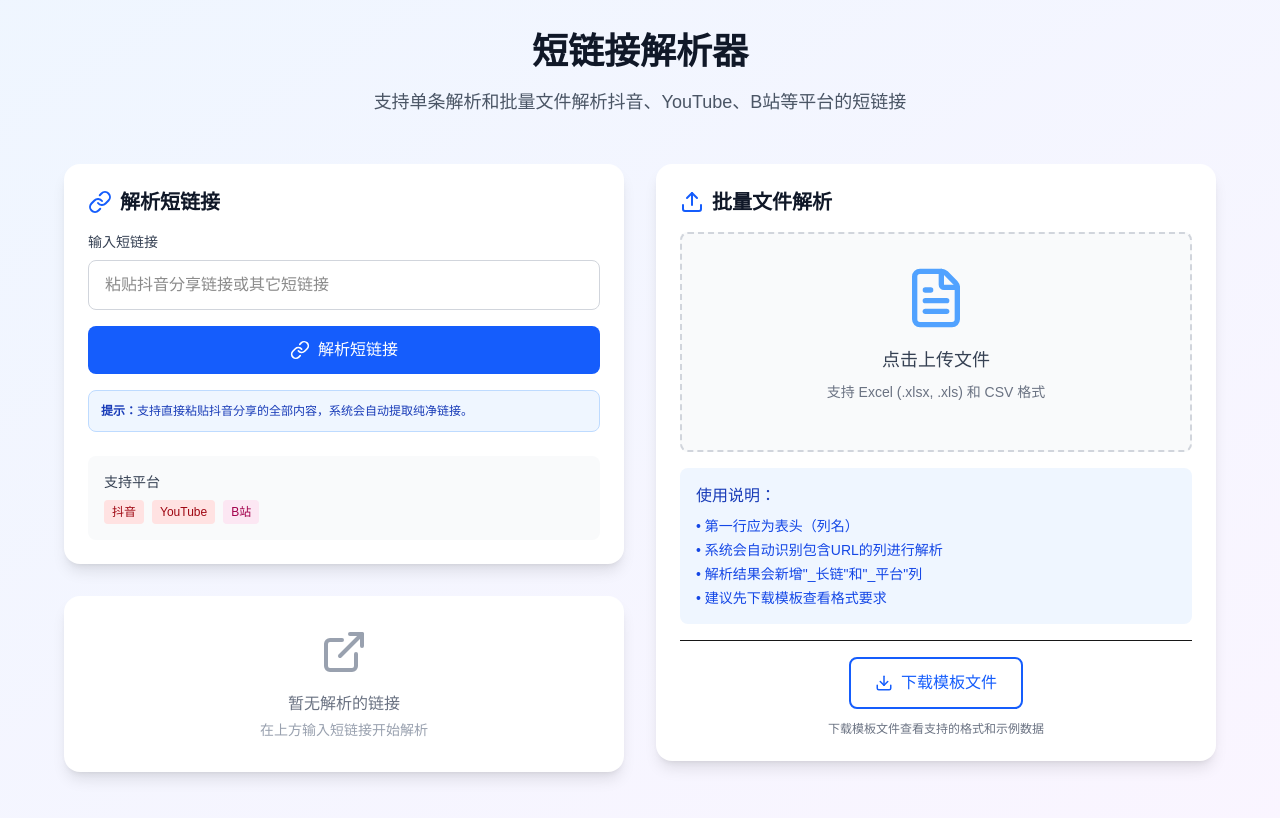
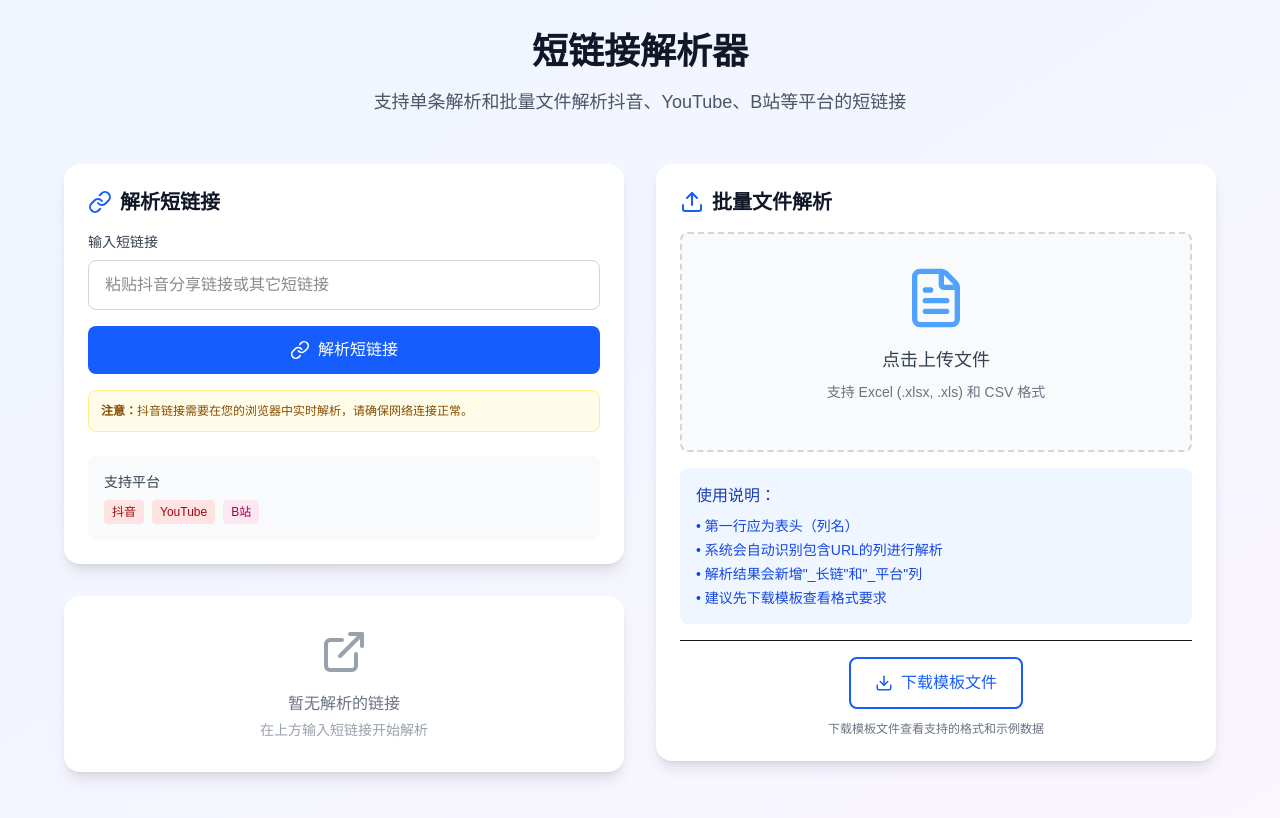
Before and after one commit to chumingke/url-shortener, a Next.js app: page / in a window 1280 px wide. Shown: the top 818 px of the page. Built offline with nearby package versions, Linux system fonts and the light colour scheme.

Commit message:
feat: 抖音链接强制客户端解析以绕过Vercel限制

```diff
--- a/components/UrlForm.tsx
+++ b/components/UrlForm.tsx
@@ -19,47 +19,42 @@ export function UrlForm({ onSuccess }: UrlFormProps) {
     setError('');
 
     try {
-      // === 修复的抖音链接清理逻辑 ===
+      // === 抖音链接清理逻辑 ===
       let cleanUrl = longUrl.trim();
 
       // 处理抖音特有的分享格式（包含说明文字的链接）
       if (cleanUrl.includes('v.douyin.com')) {
         console.log('检测到抖音链接，原始输入:', cleanUrl);
 
-        // 如果是标准短链（长度较短，没有多余文本），不需要清理
-        if (cleanUrl.length < 50 && cleanUrl.match(/^https?:\/\/v\.douyin\.com\/[^\/\s]+\/?$/)) {
-          console.log('标准抖音短链，无需清理');
-          // 确保以斜杠结尾
+        // 提取纯净的抖音URL
+        const urlMatch = cleanUrl.match(/(https?:\/\/v\.douyin\.com\/[^\/\s]+\/)/);
+        if (urlMatch) {
+          cleanUrl = urlMatch[0];
+          console.log('清理后的抖音链接:', cleanUrl);
+        } else {
+          // 如果匹配失败，确保格式正确
           if (!cleanUrl.endsWith('/')) {
             cleanUrl += '/';
           }
-        } else {
-          // 包含说明文字的抖音分享链接，需要清理
-          const urlMatch = cleanUrl.match(/(https?:\/\/v\.douyin\.com\/[^\/\s]+)\/?/);
-          if (urlMatch) {
-            cleanUrl = urlMatch[1] + '/'; // 确保有斜杠
-            console.log('清理抖音链接:', { 原始: longUrl, 清理后: cleanUrl });
-          }
         }
       }
-      // === 清理逻辑结束 ===
 
-      console.log('最终提交的URL:', cleanUrl);
+      console.log('最终提交URL:', cleanUrl);
 
       const response = await fetch('/api/shorten', {
         method: 'POST',
         headers: {
           'Content-Type': 'application/json',
         },
-        body: JSON.stringify({ longUrl: cleanUrl }), // 使用清理后的URL
+        body: JSON.stringify({ longUrl: cleanUrl }),
       });
 
       const result = await response.json();
 
       if (result.success) {
-        // 检查是否需要客户端解析
-        if (result.data.needsClientParse) {
-          console.log('需要客户端解析:', result.data.normalizedUrl);
+        // === 关键修改：抖音链接强制走客户端解析 ===
+        if (result.data.platform === 'douyin') {
+          console.log('抖音链接，强制客户端解析:', result.data.normalizedUrl);
           await handleClientSideParse(result.data);
         } else {
           onSuccess(result.data);
@@ -75,18 +70,24 @@ export function UrlForm({ onSuccess }: UrlFormProps) {
     }
   };
 
-  // 新增：客户端解析函数
+  // 客户端解析函数
   const handleClientSideParse = async (urlData: any) => {
     try {
       setLoading(true);
-      console.log('开始客户端解析抖音链接:', urlData.normalizedUrl);
+      console.log('=== 开始客户端解析抖音链接 ===');
+      console.log('解析URL:', urlData.normalizedUrl);
 
       // 使用代理API获取重定向信息
       const proxyResponse = await fetch(`/api/proxy?url=${encodeURIComponent(urlData.normalizedUrl)}`);
+
+      if (!proxyResponse.ok) {
+        throw new Error('代理服务暂时不可用');
+      }
+
       const proxyResult = await proxyResponse.json();
 
       if (proxyResult.error) {
-        throw new Error(`客户端解析失败: ${proxyResult.error}`);
+        throw new Error(proxyResult.error);
       }
 
       console.log('代理响应:', proxyResult);
@@ -101,6 +102,7 @@ export function UrlForm({ onSuccess }: UrlFormProps) {
         }
       } else if (proxyResult.url && proxyResult.url !== urlData.normalizedUrl) {
         finalUrl = proxyResult.url;
+        console.log('使用响应URL:', finalUrl);
       }
 
       // 更新数据
@@ -111,12 +113,20 @@ export function UrlForm({ onSuccess }: UrlFormProps) {
         needsClientParse: false
       };
 
+      console.log('客户端解析完成:', updatedData);
       onSuccess(updatedData);
       setLongUrl('');
 
     } catch (err) {
       console.error('客户端解析错误:', err);
       setError(`抖音链接解析失败: ${(err as Error).message}。请手动在浏览器中打开获取长链接。`);
+
+      // 即使解析失败，也显示原始结果
+      const fallbackData = {
+        ...urlData,
+        needsClientParse: false
+      };
+      onSuccess(fallbackData);
     } finally {
       setLoading(false);
     }
@@ -162,9 +172,9 @@ export function UrlForm({ onSuccess }: UrlFormProps) {
         </button>
       </form>
 
-      <div className="mt-4 p-3 bg-blue-50 rounded-lg border border-blue-200">
-        <p className="text-xs text-blue-800">
-          <strong>提示：</strong>支持直接粘贴抖音分享的全部内容，系统会自动提取纯净链接。
+      <div className="mt-4 p-3 bg-yellow-50 rounded-lg border border-yellow-200">
+        <p className="text-xs text-yellow-800">
+          <strong>注意：</strong>抖音链接需要在您的浏览器中实时解析，请确保网络连接正常。
         </p>
       </div>
 
```
